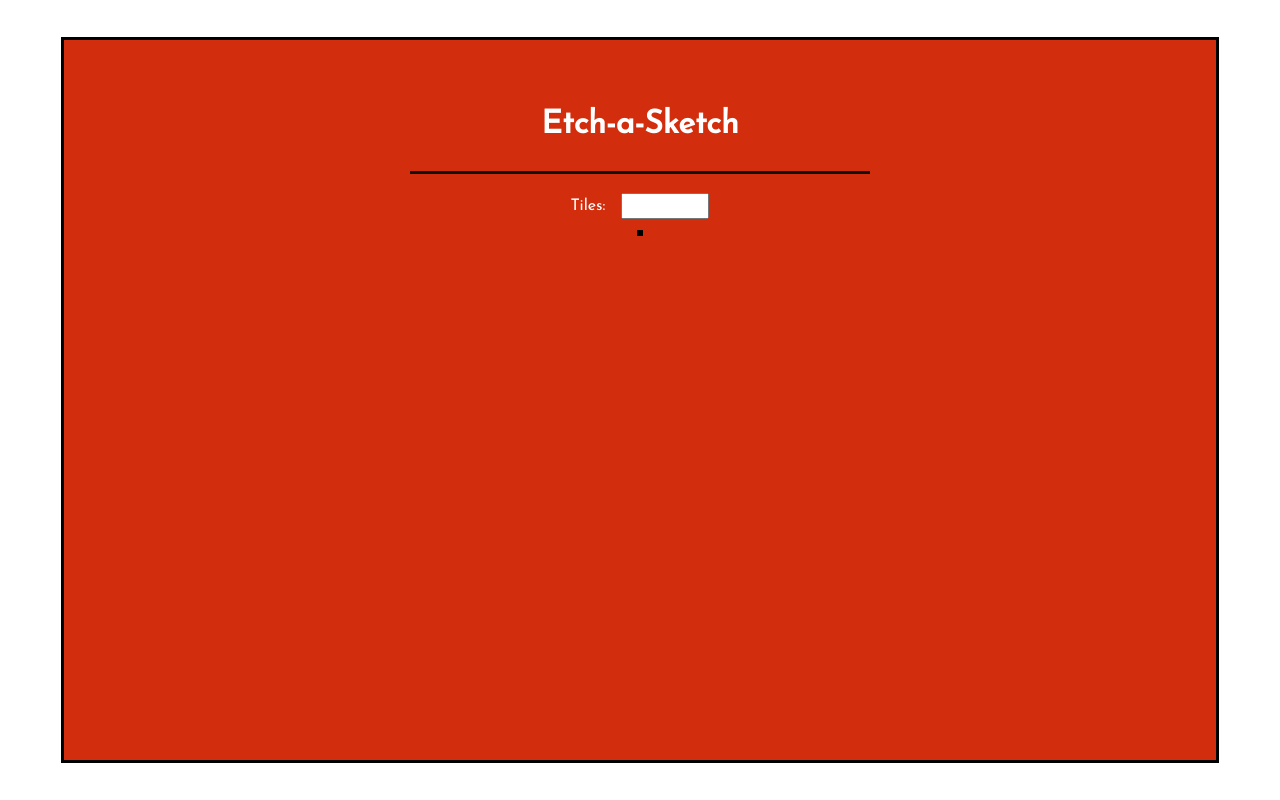
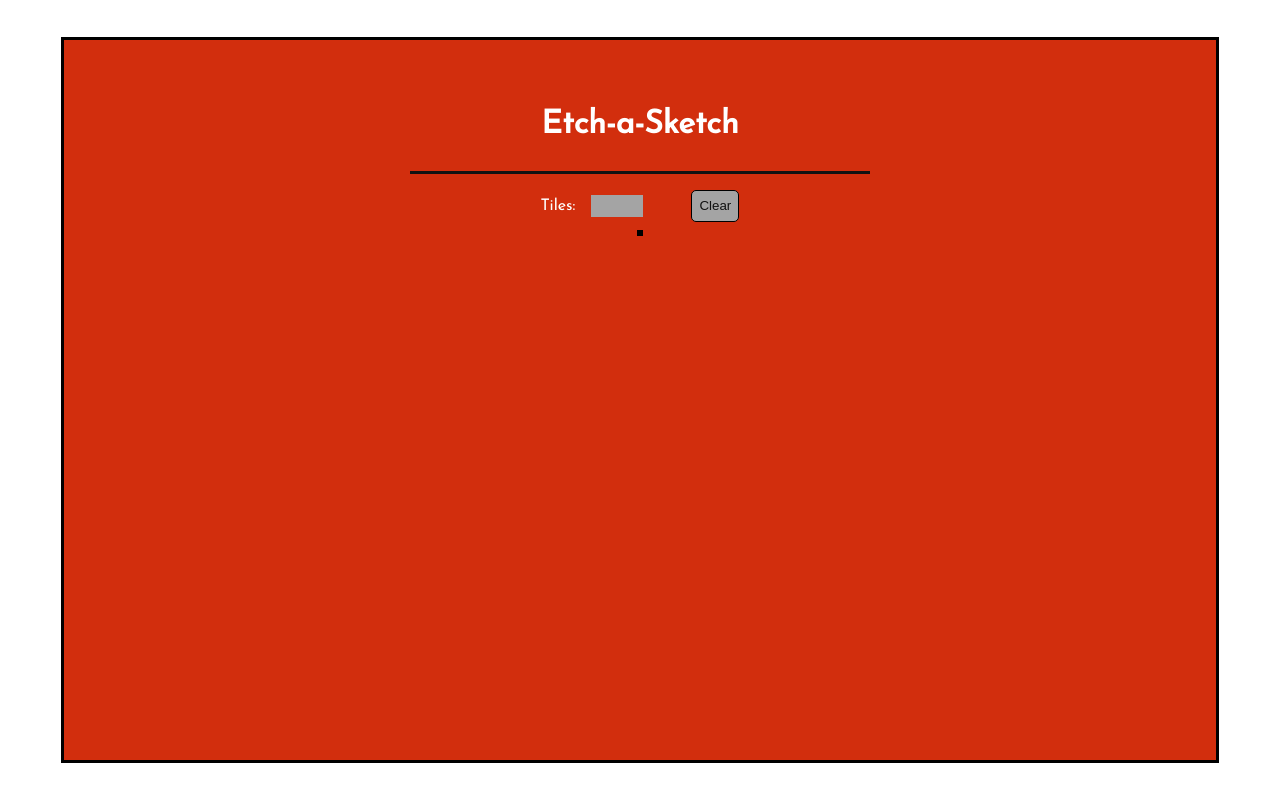
Before and after one commit to BullfrogBST/etch-a-sketch, a plain HTML site: page index.html in a window 1280 px wide. Drawn offline with Linux system fonts and the light colour scheme.

Commit message:
Added JS pseudocode and clear button

```diff
--- a/index.html
+++ b/index.html
@@ -20,8 +20,13 @@
         </div>
         <hr class="div-line">
         <div class="options-container">
-            <p class="tile-input-text">Tiles:</p>
-            <input type="number" max="100" class="tile-input">
+            <div class="tile-input-container">
+                <p class="tile-input-text">Tiles:</p>
+                <input type="number" max="100" class="tile-input">
+            </div>
+            <div class="clear-btn-container">
+                <button class="clear-btn">Clear</button>
+            </div>
         </div>
         <div class="grid-container">
 
--- a/styles.css
+++ b/styles.css
@@ -56,13 +56,43 @@ body{
 
 .options-container{
     display: flex;
+    gap: 3rem;
+    align-items: center;
+    width: fit-content;
+}
+
+.tile-input-container{
+    display: flex;
+    align-items: center;
+    width: fit-content;
     gap: 1rem;
-    align-items: center;
 }
 
 .tile-input{
     height: 1.25rem;
-    width: 5rem;
+    width: 3rem;
+
+    border: none;
+    background-color: var(--light-gray);
+
+    color: var(--dark-gray);
+}
+
+.clear-btn{
+    border: 1px solid black;
+    border-radius: 5px;
+
+    background-color: var(--light-gray);
+    color: var(--dark-gray);
+
+    cursor: pointer;
+
+    width: 3rem;
+    height: 2rem;
+}
+
+.clear-btn:hover{
+    background-color: #B6B6B6;
 }
 
 /*Grid Area*/
```
Also changed, not shown: index.js (+21 -0 lines).
